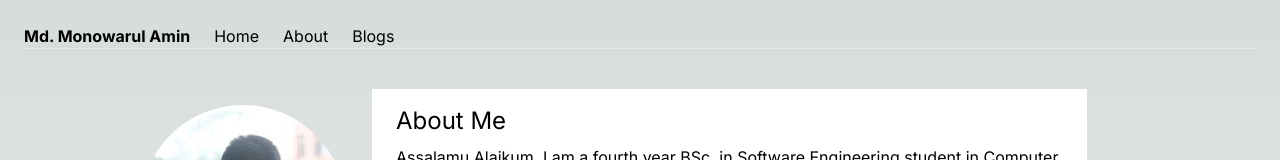
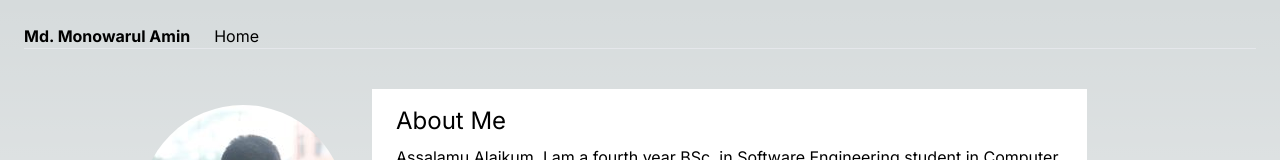
Before and after one commit to Md-Monowarul-Amin/MyPortfolio, a Next.js app: page / in a window 1280 px wide. Shown: the top 160 px of the page. Built offline with nearby package versions, Linux system fonts and the light colour scheme.

Commit message:
changed nav

```diff
--- a/app/layout.js
+++ b/app/layout.js
@@ -20,8 +20,8 @@ export default function RootLayout({ children }) {
           <ul className="flex gap-6">
             <li className="mr-50 font-bold"><Link href="/"> {personalInfo.name} </Link> </li>
             <li><Link href="/">Home</Link></li>
-            <li><Link href="/about">About</Link></li>
-            <li><Link href="/blogs">Blogs</Link></li>
+            {/* <li><Link href="/about">About</Link></li> */}
+            {/* <li><Link href="/blogs">Blogs</Link></li> */}
           </ul>
         </nav>
         <hr/>
```
